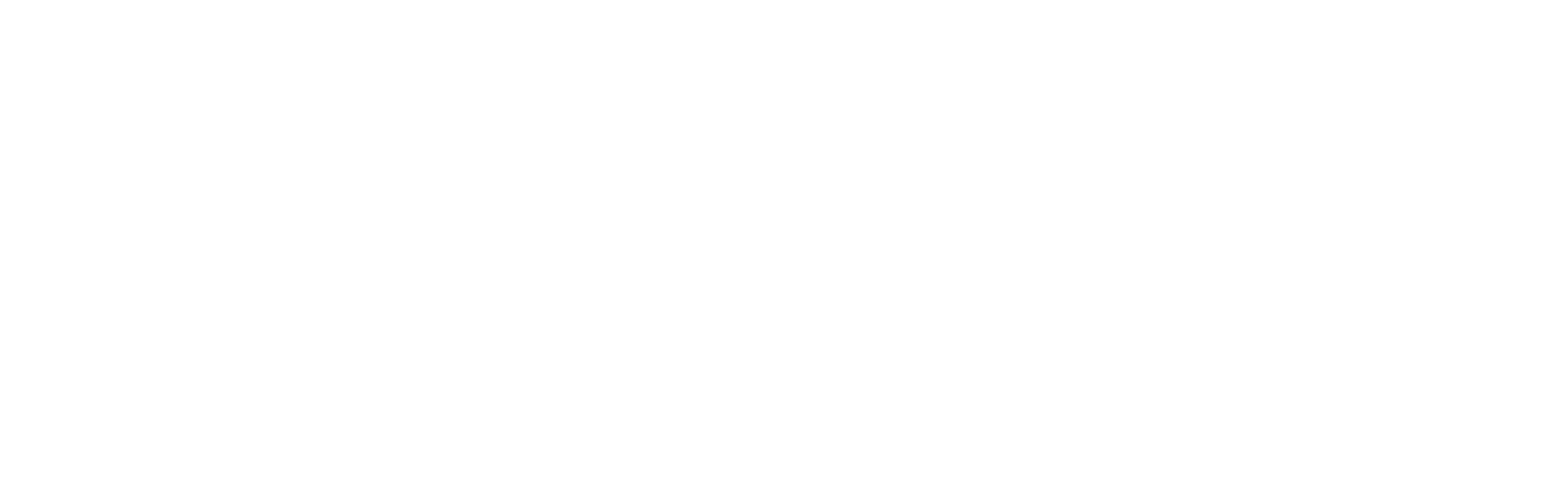
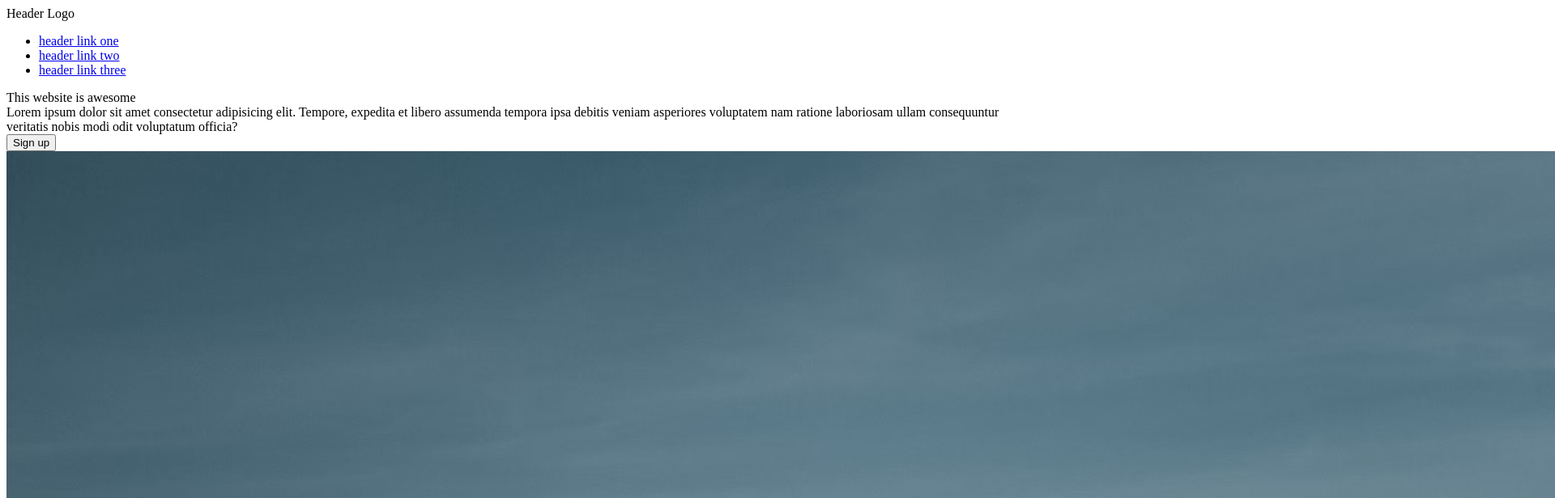
Before and after one commit to montelzek/landing-page, a plain HTML site: page index.html in a window 1280 px wide. Shown: the top 616 px of the page at 81% size, 1920 px wide, since content can reach past the window. Drawn offline with Linux system fonts and the light colour scheme.

Commit message:
Create html for first section

```diff
--- a/index.html
+++ b/index.html
@@ -6,6 +6,27 @@
     <title>Landing Page</title>
 </head>
 <body>
-
+    <div class="section-one">
+        <div class="header">
+            <div class="logo-text">Header Logo</div>
+            <div class="header-links">
+                <ul>
+                    <li><a href="#">header link one</a></li>
+                    <li><a href="#">header link two</a></li>
+                    <li><a href="#">header link three</a></li>
+                </ul>
+            </div>
+        </div>
+        <div class="header-content">
+            <div class="header-content-left">
+                <div class="header-content-left-heading">This website is awesome</div>
+                <div class="header-content-left-text">Lorem ipsum dolor sit amet consectetur adipisicing elit. Tempore, expedita et libero assumenda tempora ipsa debitis veniam asperiores voluptatem nam ratione laboriosam ullam consequuntur veritatis nobis modi odit voluptatum officia?</div>
+                <button class="sign-up">Sign up</button>
+            </div>
+            <div class="header-content-right">
+                <img class="header-img" src="./images/mountines.jpg" alt="mountains">
+            </div>
+        </div>
+    </div>
 </body>
 </html>
```
Also changed, not shown: images/mountines.jpg (added).
